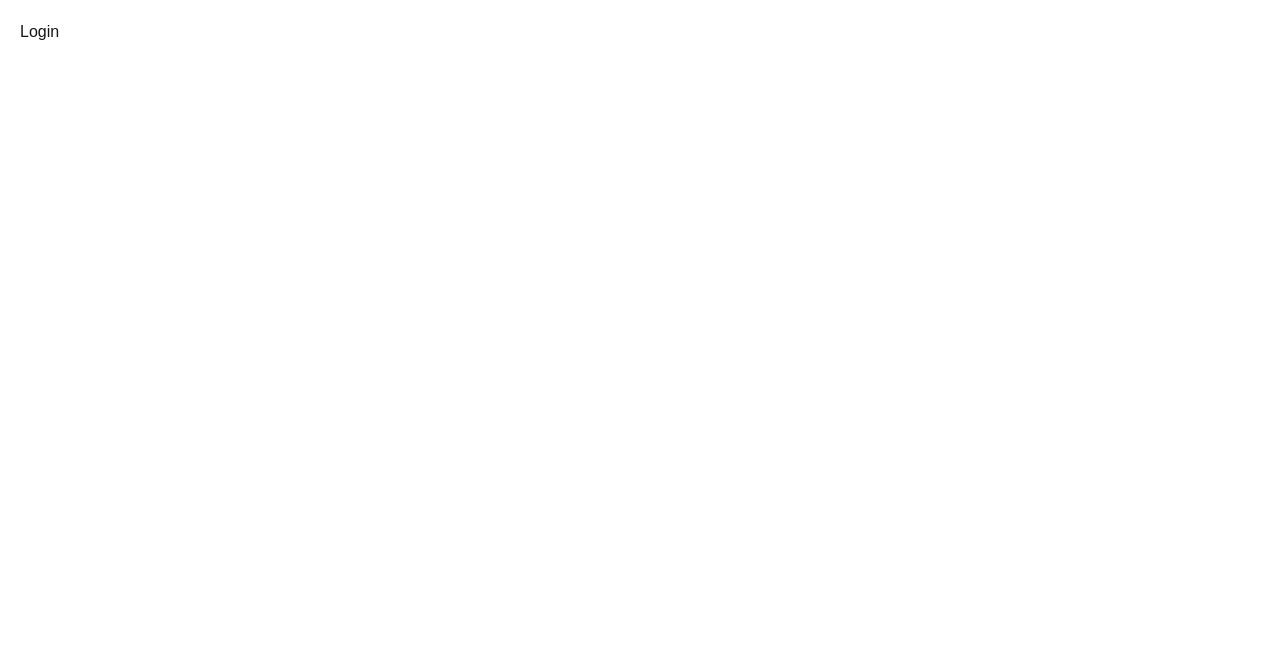
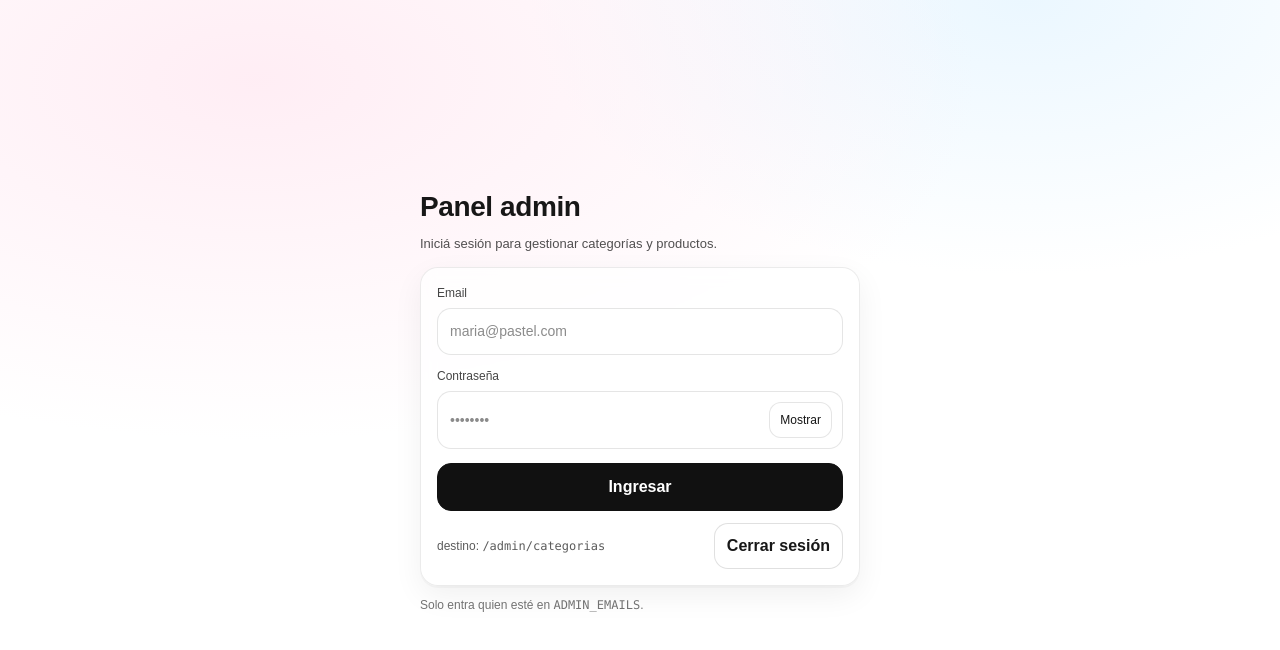
Before and after one commit to matiaslf10-wq/Pasteleria, a Next.js app: page /admin/login in a window 1280 px wide. Shown: the top 650 px of the page. Built offline with nearby package versions, Linux system fonts and the light colour scheme; no server answers.

Commit message:
login cambios

```diff
--- a/app/admin/login/LoginClient.tsx
+++ b/app/admin/login/LoginClient.tsx
@@ -1,17 +1,290 @@
 'use client';
 
-import React from 'react';
-import { useSearchParams } from 'next/navigation';
+import React, { useEffect, useMemo, useState } from 'react';
+import { useRouter, useSearchParams } from 'next/navigation';
+import { createBrowserClient } from '@supabase/ssr';
+
+function safeNext(n: string | null) {
+  if (!n) return '/admin/categorias';
+  if (!n.startsWith('/')) return '/admin/categorias';
+  if (n.startsWith('//')) return '/admin/categorias';
+  return n;
+}
+
+function getSupabaseBrowser() {
+  const url = process.env.NEXT_PUBLIC_SUPABASE_URL;
+  const anon = process.env.NEXT_PUBLIC_SUPABASE_ANON_KEY;
+  if (!url || !anon) return null;
+  return createBrowserClient(url, anon);
+}
 
 export default function LoginClient() {
-  const searchParams = useSearchParams();
-  const next = searchParams.get('next') ?? '/admin';
+  const router = useRouter();
+  const sp = useSearchParams();
+
+  const next = useMemo(() => safeNext(sp.get('next')), [sp]);
+  const err = sp.get('err');
+
+  const [supabase] = useState(() => getSupabaseBrowser());
+
+  const [email, setEmail] = useState('');
+  const [password, setPassword] = useState('');
+  const [showPassword, setShowPassword] = useState(false);
+
+  const [busy, setBusy] = useState(false);
+  const [msg, setMsg] = useState<string | null>(null);
+
+  useEffect(() => {
+    if (!supabase) {
+      setMsg('Faltan variables de entorno de Supabase.');
+      return;
+    }
+    if (err === 'no_admin') {
+      setMsg('Esta cuenta no tiene permisos de administrador. Iniciá sesión con otra cuenta.');
+      setBusy(false);
+    }
+  }, [supabase, err]);
+
+  // Si viene no_admin, cerramos sesión para permitir cambiar de cuenta
+  useEffect(() => {
+    if (!supabase) return;
+    let cancelled = false;
+
+    async function handleNoAdmin() {
+      if (err !== 'no_admin') return;
+      try {
+        await supabase.auth.signOut();
+      } catch {}
+
+      if (!cancelled) {
+        const url = new URL(window.location.href);
+        url.searchParams.delete('err');
+        window.history.replaceState({}, '', url.toString());
+      }
+    }
+
+    handleNoAdmin();
+    return () => {
+      cancelled = true;
+    };
+  }, [err, supabase]);
+
+  // Si ya hay sesión, ir a next
+  useEffect(() => {
+    if (!supabase) return;
+    let cancelled = false;
+
+    async function checkUser() {
+      const { data } = await supabase.auth.getUser();
+      if (!cancelled && data.user) {
+        router.replace(next);
+        router.refresh();
+      }
+    }
+
+    checkUser();
+    return () => {
+      cancelled = true;
+    };
+  }, [supabase, router, next]);
+
+  async function onSubmit(e: React.FormEvent) {
+    e.preventDefault();
+    setMsg(null);
+
+    if (!supabase) {
+      setMsg('Supabase no está configurado.');
+      return;
+    }
+
+    const eTrim = email.trim().toLowerCase();
+    if (!eTrim) return setMsg('Ingresá un email.');
+    if (!password) return setMsg('Ingresá tu contraseña.');
+
+    setBusy(true);
+    try {
+      const { error } = await supabase.auth.signInWithPassword({
+        email: eTrim,
+        password,
+      });
+
+      if (error) {
+        setMsg(
+          error.message.includes('Invalid login credentials')
+            ? 'Email o contraseña incorrectos.'
+            : error.message
+        );
+        setBusy(false);
+        return;
+      }
+
+      router.replace(next);
+      router.refresh();
+
+      // fallback: si el router no navegó aún por algún motivo
+      setTimeout(() => setBusy(false), 2000);
+    } catch {
+      setMsg('Ocurrió un error inesperado. Probá de nuevo.');
+      setBusy(false);
+    }
+  }
+
+  async function onLogout() {
+    if (!supabase) return;
+    setBusy(true);
+    setMsg(null);
+    try {
+      await supabase.auth.signOut();
+      setMsg('Sesión cerrada.');
+    } finally {
+      setBusy(false);
+    }
+  }
 
   return (
-    <div style={{ padding: 20 }}>
-      <h1>Login</h1>
-      {/* tu formulario acá */}
-      <p style={{ display: 'none' }}>{next}</p>
+    <div
+      style={{
+        minHeight: '100vh',
+        display: 'grid',
+        placeItems: 'center',
+        padding: 20,
+        background:
+          'radial-gradient(1200px 600px at 20% 10%, rgba(255, 230, 240, 0.70), transparent 60%), radial-gradient(900px 500px at 80% 0%, rgba(230, 245, 255, 0.80), transparent 55%), #fff',
+      }}
+    >
+      <div style={{ width: '100%', maxWidth: 440 }}>
+        <div style={{ marginBottom: 14 }}>
+          <div style={{ fontSize: 28, fontWeight: 800, letterSpacing: -0.4 }}>
+            Panel admin
+          </div>
+          <div style={{ marginTop: 6, fontSize: 13, opacity: 0.75 }}>
+            Iniciá sesión para gestionar categorías y productos.
+          </div>
+        </div>
+
+        <div
+          style={{
+            border: '1px solid rgba(0,0,0,0.08)',
+            borderRadius: 18,
+            padding: 16,
+            background: 'rgba(255,255,255,0.75)',
+            backdropFilter: 'blur(8px)',
+            boxShadow:
+              '0 10px 30px rgba(0,0,0,0.06), 0 2px 0 rgba(0,0,0,0.03)',
+          }}
+        >
+          {msg ? (
+            <div
+              style={{
+                marginBottom: 12,
+                padding: 10,
+                borderRadius: 14,
+                border: '1px solid rgba(0,0,0,0.10)',
+                background: 'rgba(0,0,0,0.03)',
+                fontSize: 13,
+              }}
+            >
+              {msg}
+            </div>
+          ) : null}
+
+          <form onSubmit={onSubmit} style={{ display: 'grid', gap: 12 }}>
+            <div>
+              <div style={{ fontSize: 12, opacity: 0.8, marginBottom: 6 }}>Email</div>
+              <div style={{ border: '1px solid rgba(0,0,0,0.10)', borderRadius: 14, padding: 10, background: 'rgba(255,255,255,0.9)' }}>
+                <input
+                  value={email}
+                  onChange={(e) => setEmail(e.currentTarget.value)}
+                  type="email"
+                  autoComplete="email"
+                  placeholder="maria@pastel.com"
+                  disabled={busy}
+                  style={{ width: '100%', border: 'none', outline: 'none', background: 'transparent', fontSize: 14, padding: 2 }}
+                />
+              </div>
+            </div>
+
+            <div>
+              <div style={{ fontSize: 12, opacity: 0.8, marginBottom: 6 }}>Contraseña</div>
+              <div style={{ border: '1px solid rgba(0,0,0,0.10)', borderRadius: 14, padding: 10, background: 'rgba(255,255,255,0.9)' }}>
+                <div style={{ display: 'grid', gridTemplateColumns: '1fr auto', gap: 8, alignItems: 'center' }}>
+                  <input
+                    value={password}
+                    onChange={(e) => setPassword(e.currentTarget.value)}
+                    type={showPassword ? 'text' : 'password'}
+                    autoComplete="current-password"
+                    placeholder="••••••••"
+                    disabled={busy}
+                    style={{ width: '100%', border: 'none', outline: 'none', background: 'transparent', fontSize: 14, padding: 2 }}
+                  />
+                  <button
+                    type="button"
+                    onClick={() => setShowPassword((v) => !v)}
+                    disabled={busy || password.length === 0}
+                    style={{
+                      border: '1px solid rgba(0,0,0,0.10)',
+                      background: 'white',
+                      borderRadius: 12,
+                      padding: '8px 10px',
+                      fontSize: 12,
+                      cursor: busy ? 'not-allowed' : 'pointer',
+                      opacity: busy ? 0.6 : 1,
+                      whiteSpace: 'nowrap',
+                    }}
+                  >
+                    {showPassword ? 'Ocultar' : 'Mostrar'}
+                  </button>
+                </div>
+              </div>
+            </div>
+
+            <button
+              type="submit"
+              disabled={busy || !supabase}
+              style={{
+                marginTop: 2,
+                padding: '11px 12px',
+                borderRadius: 14,
+                border: '1px solid #111',
+                background: '#111',
+                color: 'white',
+                fontWeight: 700,
+                cursor: busy ? 'not-allowed' : 'pointer',
+                opacity: busy ? 0.7 : 1,
+              }}
+            >
+              {busy ? 'Ingresando…' : 'Ingresar'}
+            </button>
+
+            <div style={{ display: 'flex', justifyContent: 'space-between', gap: 10, alignItems: 'center' }}>
+              <div style={{ fontSize: 12, opacity: 0.7 }}>
+                destino: <code>{next}</code>
+              </div>
+
+              <button
+                type="button"
+                onClick={onLogout}
+                disabled={busy || !supabase}
+                style={{
+                  padding: '10px 12px',
+                  borderRadius: 14,
+                  border: '1px solid rgba(0,0,0,0.12)',
+                  background: 'white',
+                  fontWeight: 600,
+                  cursor: busy ? 'not-allowed' : 'pointer',
+                  opacity: busy ? 0.7 : 1,
+                }}
+              >
+                Cerrar sesión
+              </button>
+            </div>
+          </form>
+        </div>
+
+        <div style={{ marginTop: 10, fontSize: 12, opacity: 0.6 }}>
+          Solo entra quien esté en <code>ADMIN_EMAILS</code>.
+        </div>
+      </div>
     </div>
   );
 }
--- a/app/admin/login/page.tsx
+++ b/app/admin/login/page.tsx
@@ -1,12 +1,7 @@
-import React, { Suspense } from 'react';
 import LoginClient from './LoginClient';
 
 export const dynamic = 'force-dynamic';
 
 export default function Page() {
-  return (
-    <Suspense fallback={<div style={{ padding: 16 }}>Cargando…</div>}>
-      <LoginClient />
-    </Suspense>
-  );
+  return <LoginClient />;
 }
--- a/package.json
+++ b/package.json
@@ -10,7 +10,7 @@
   },
   "dependencies": {
     "@supabase/ssr": "^0.8.0",
-    "@supabase/supabase-js": "^2.93.3",
+    "@supabase/supabase-js": "^2.97.0",
     "next": "16.1.6",
     "react": "19.2.3",
     "react-dom": "19.2.3"
```
Also changed, not shown: 1 other file (tests, documents, lock files or other folders).
